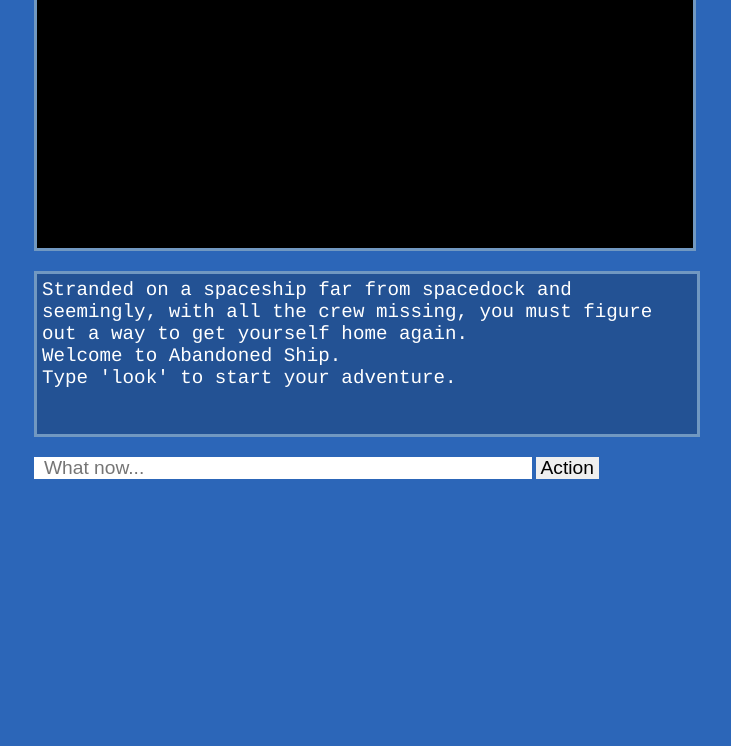
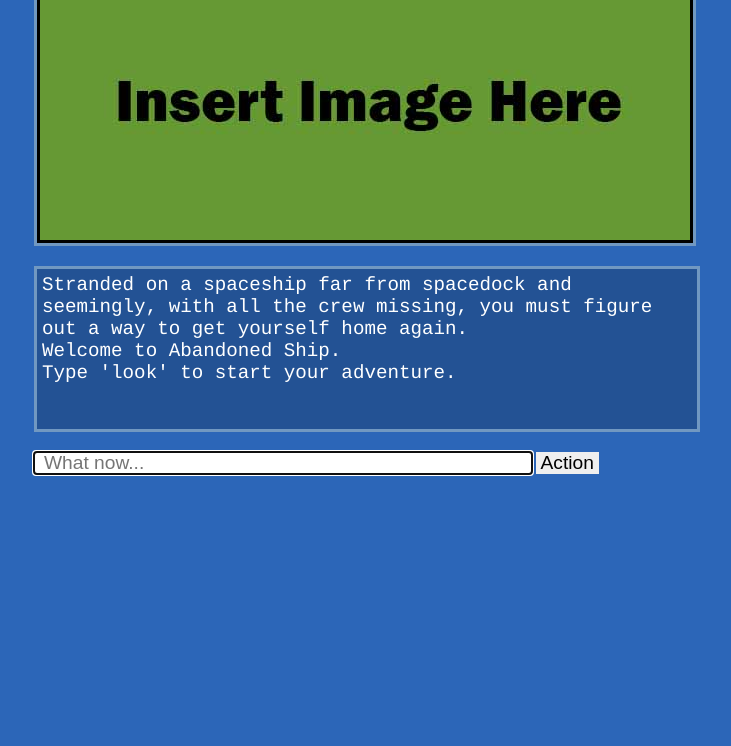
Before and after one commit to geejayz/AbandonedShip, a plain HTML site: page index.html in a window 1280 px wide. Shown: the part 54-800 px from the top of the page, without its empty margins (281-1012 px from the left). Drawn offline with nearby package versions, Linux system fonts and the light colour scheme.

Commit message:
Added image display with jQuery and trimmed some functions

```diff
--- a/index.html
+++ b/index.html
@@ -5,6 +5,7 @@
         <meta charset="UTF-8">
         <meta name="viewport" content="width=device-width, initial-scale=1.0">
         <link href="styles.css" rel="stylesheet" type="text/css"/>
+        <script src="https://ajax.googleapis.com/ajax/libs/jquery/3.2.1/jquery.min.js"></script>
         <script src="scripts.js" type="text/javascript" defer></script>
     </head>
     <body>
--- a/styles.css
+++ b/styles.css
@@ -32,8 +32,8 @@ img {
     border: 3px solid #7198c1;
     background: #000000;
     padding: 3px;
-    min-height: 255px;
-    max-height: 255px;
+    min-height: 250px;
+    max-height: 250px;
     width: 100%;
     font-size: 1em;
     font-family: Courier;
```
Also changed, not shown: images/image1green.jpg (added), images/image2red.jpg (added), images/image3blue.jpg (added), images/image4yellow.jpg (added).
